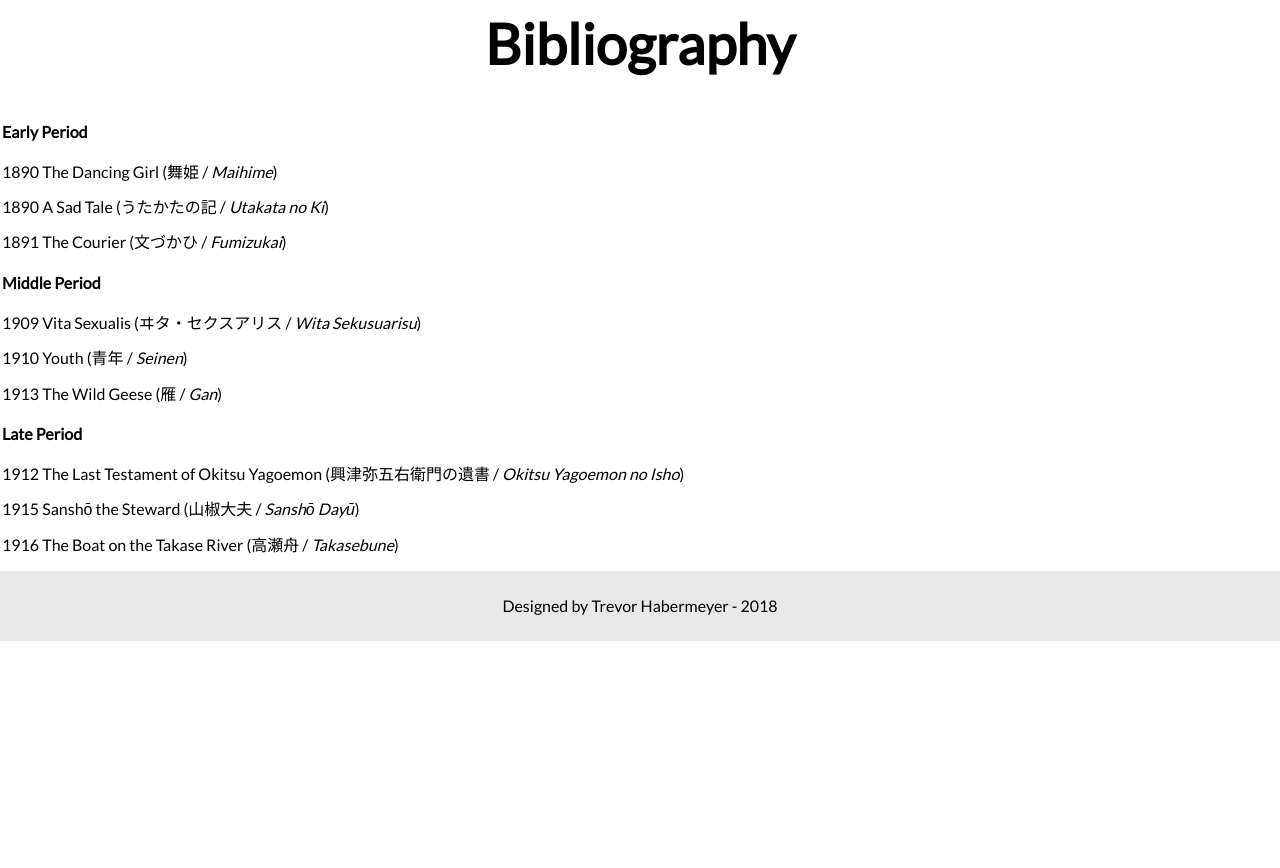
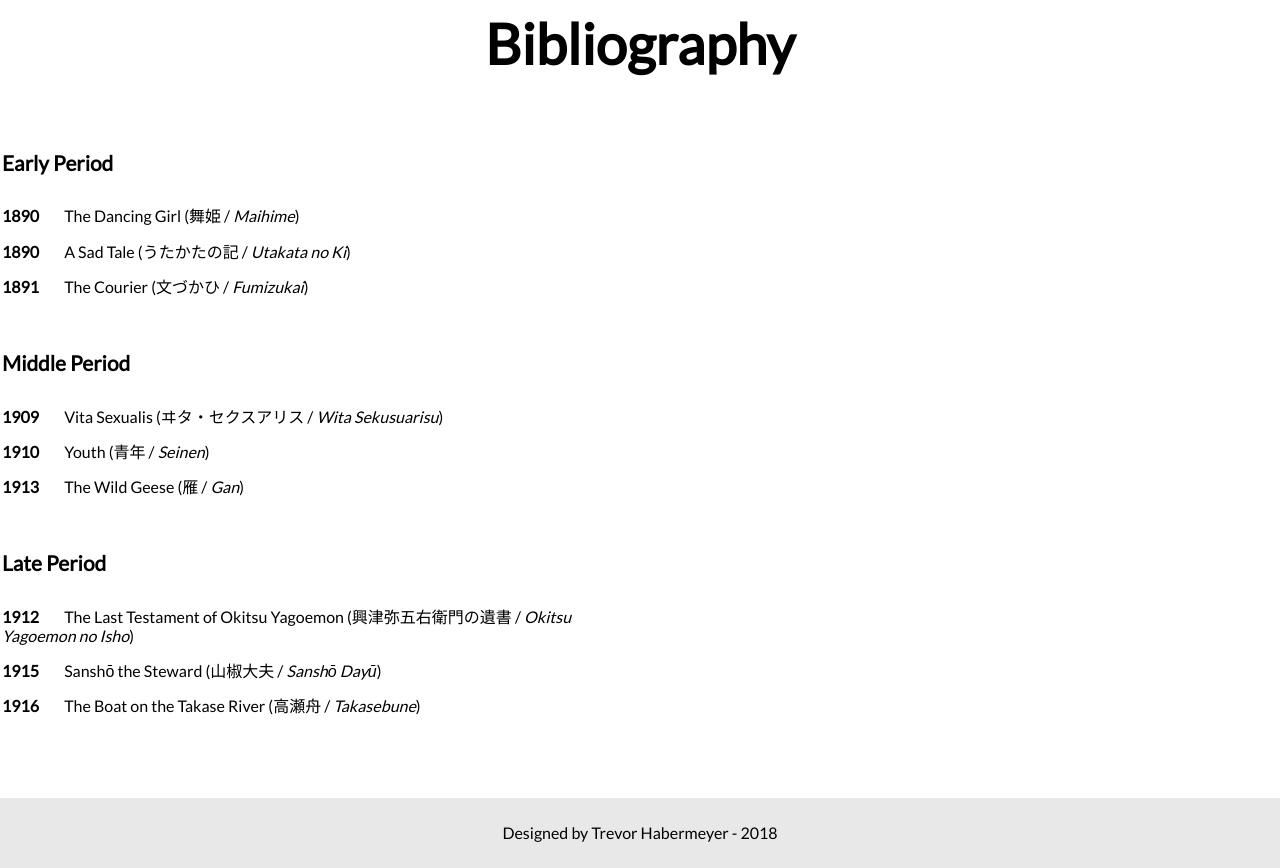
Before and after one commit to thabermeyer/tribute-page, a website: page app/index.html in a window 1280 px wide. Shown: the part 1620-2488 px from the top of the page. Before the commit the page ends 2261 px from the top, so only its background shows below. Drawn offline with Linux system fonts and the light colour scheme.

Commit message:
Working on biblography section; need more entries

```diff
--- a/app/assets/styles/base/_global.css
+++ b/app/assets/styles/base/_global.css
@@ -33,6 +33,31 @@ body {
 
   }
 
+  &--center {
+
+    text-align: center;
+
+  }
+
+  &--small {
+
+    font-size: 1.3rem;
+
+  }
+
+  &--bottom-padding {
+
+    padding-bottom: 5px;
+
+  }
+
+}
+
+.date {
+
+  font-weight: 600;
+  padding-right: 25px;
+
 }
 
 .img {
--- a/app/assets/styles/modules/_page-section.css
+++ b/app/assets/styles/modules/_page-section.css
@@ -16,4 +16,10 @@
 
   }
 
+  &--more-bottom-padding {
+
+    padding-bottom: 25px;
+
+  }
+
 }
--- a/app/assets/styles/modules/_row.css
+++ b/app/assets/styles/modules/_row.css
@@ -25,6 +25,13 @@
 
     float: left;
     width: 66.66%
+
+  }
+
+  &__6 {
+
+    float: left;
+    width: 50%;
 
   }
 
@@ -60,4 +67,10 @@
 
   }
 
+  &--bottom-padding {
+
+    padding-bottom: 10px;
+
+  }
+
 }
--- a/app/index.html
+++ b/app/index.html
@@ -55,25 +55,32 @@
         </div>
       </div>
     </div>
-    <div id="bibliography" class="">
+    <div id="bibliography" class="page-section page-section--more-bottom-padding">
       <h2 class="heading heading--center">Bibliography</h2>
-      <div class="">
-        <h4>Early Period</h4>
-        <p>1890 The Dancing Girl (<span class="Japanese">舞姫</span> / <em>Maihime</em>)</p>
-        <p>1890 A Sad Tale (<span class="Japanese">うたかたの記</span> / <em>Utakata no Ki</em>)</p>
-        <p>1891 The Courier (<span class="Japanese">文づかひ</span> / <em>Fumizukai</em>)</p>
-      </div>
-      <div class="">
-        <h4>Middle Period</h4>
-        <p>1909 Vita Sexualis (<span class="Japanese">ヰタ・セクスアリス</span> / <em>Wita Sekusuarisu</em>)</p>
-        <p>1910 Youth (<span class="Japanese">青年</span> / <em>Seinen</em>)</p>
-        <p>1913 The Wild Geese (<span class="Japanese">雁</span> / <em>Gan</em>)</p>
-      </div>
-      <div class="">
-        <h4>Late Period</h4>
-        <p>1912 The Last Testament of Okitsu Yagoemon (<span class="Japanese">興津弥五右衛門の遺書</span> / <em>Okitsu Yagoemon no Isho</em>)</p>
-        <p>1915 Sanshō the Steward (<span class="Japanese">山椒大夫</span> / <em>Sanshō Dayū</em>)</p>
-        <p>1916 The Boat on the Takase River (<span class="Japanese">高瀬舟</span> / <em>Takasebune</em>)</p>
+      <div class="row row--gutters">
+        <div class="row__6">
+          <div class="row--bottom-padding">
+            <h4 class="subheading--small subheading--bottom-padding">Early Period</h4>
+            <p><span class="date">1890</span>The Dancing Girl (<span class="Japanese">舞姫</span> / <em>Maihime</em>)</p>
+            <p><span class="date">1890</span>A Sad Tale (<span class="Japanese">うたかたの記</span> / <em>Utakata no Ki</em>)</p>
+            <p><span class="date">1891</span>The Courier (<span class="Japanese">文づかひ</span> / <em>Fumizukai</em>)</p>
+          </div>
+          <div class="row--bottom-padding">
+            <h4 class="subheading--small subheading--bottom-padding">Middle Period</h4>
+            <p><span class="date">1909</span>Vita Sexualis (<span class="Japanese">ヰタ・セクスアリス</span> / <em>Wita Sekusuarisu</em>)</p>
+            <p><span class="date">1910</span>Youth (<span class="Japanese">青年</span> / <em>Seinen</em>)</p>
+            <p><span class="date">1913</span>The Wild Geese (<span class="Japanese">雁</span> / <em>Gan</em>)</p>
+          </div>
+          <div>
+            <h4 class="subheading--small subheading--bottom-padding">Late Period</h4>
+            <p><span class="date">1912</span>The Last Testament of Okitsu Yagoemon (<span class="Japanese">興津弥五右衛門の遺書</span> / <em>Okitsu Yagoemon no Isho</em>)</p>
+            <p><span class="date">1915</span>Sanshō the Steward (<span class="Japanese">山椒大夫</span> / <em>Sanshō Dayū</em>)</p>
+            <p><span class="date">1916</span>The Boat on the Takase River (<span class="Japanese">高瀬舟</span> / <em>Takasebune</em>)</p>
+          </div>
+        </div>
+        <div class="row__6">
+
+        </div>
       </div>
     </div>
   </div>
--- a/app/temp/styles/styles.css
+++ b/app/temp/styles/styles.css
@@ -378,6 +378,31 @@ body {
 
   }
 
+.subheading--center {
+
+    text-align: center;
+
+  }
+
+.subheading--small {
+
+    font-size: 1.3rem;
+
+  }
+
+.subheading--bottom-padding {
+
+    padding-bottom: 5px;
+
+  }
+
+.date {
+
+  font-weight: 600;
+  padding-right: 25px;
+
+}
+
 .img--shadow {
 
     box-shadow: 13px 13px 20px #8e8e8e;
@@ -453,6 +478,12 @@ body {
 
   }
 
+.page-section--more-bottom-padding {
+
+    padding-bottom: 25px;
+
+  }
+
 .site-footer {
 
   background-color: #e8e8e8;
@@ -521,6 +552,13 @@ body {
 
   }
 
+.row__6 {
+
+    float: left;
+    width: 50%;
+
+  }
+
 .row__text--center {
 
     text-align: center;
@@ -552,3 +590,9 @@ body {
     padding-top: 18px;
 
   }
+
+.row--bottom-padding {
+
+    padding-bottom: 10px;
+
+  }
```
